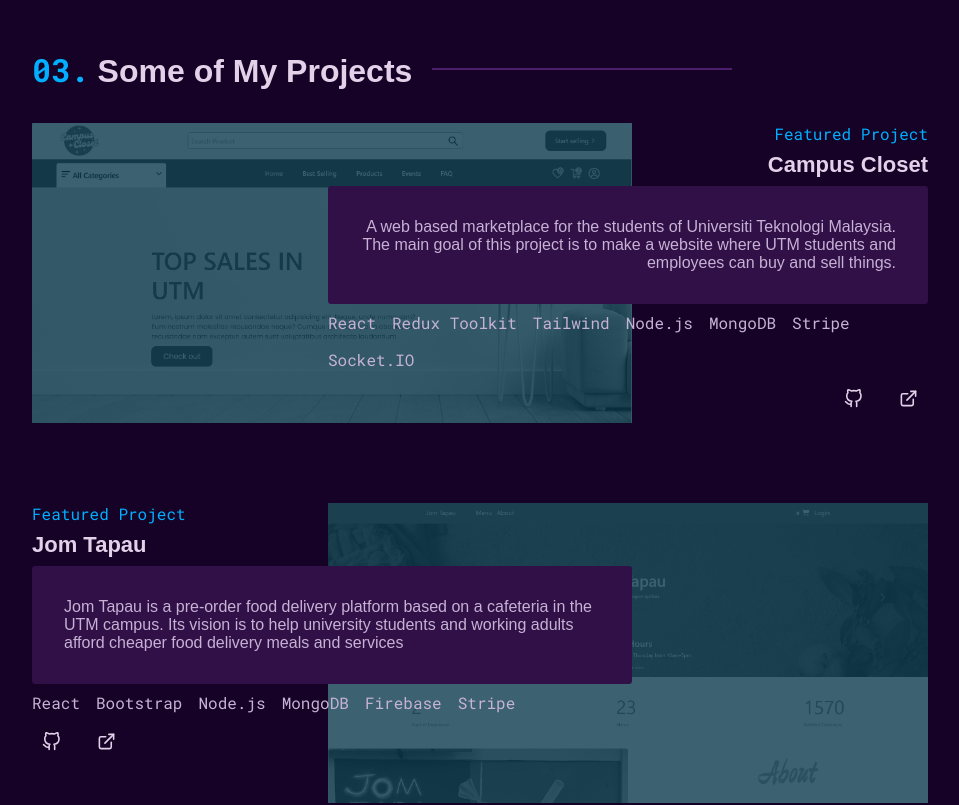
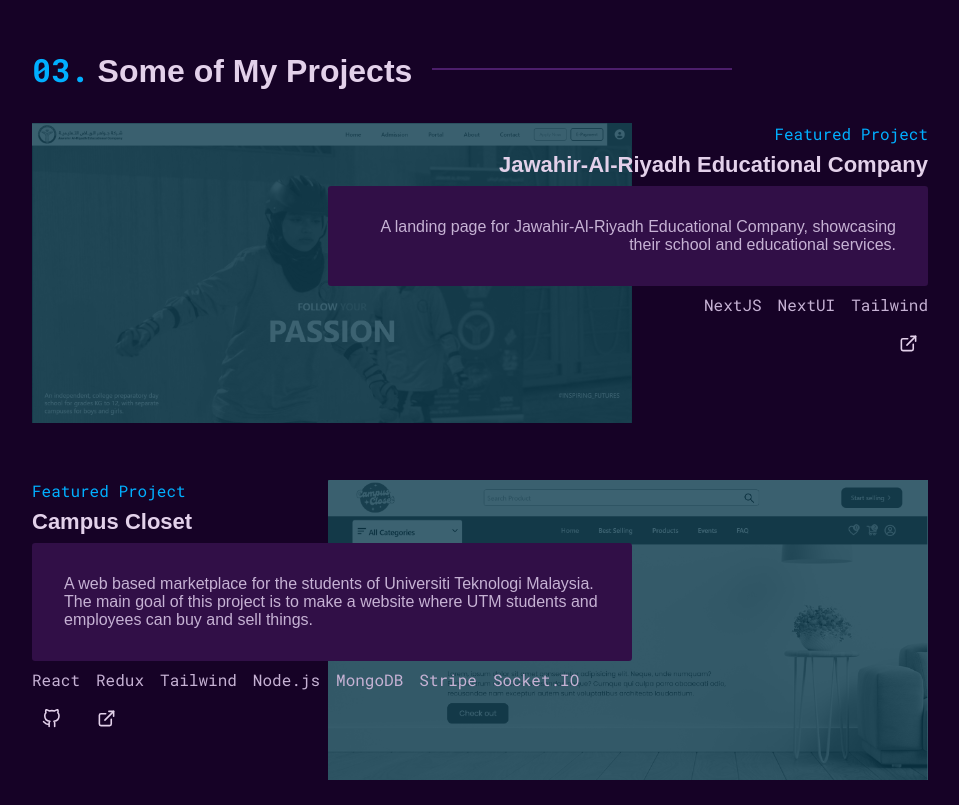
Before and after one commit to ishmumr7/portfolio, a Next.js app: page / in a window 1280 px wide. Shown: the part 2700-3505 px from the top of the page, without its empty margins (160-1119 px from the left). Built offline with nearby package versions, Linux system fonts and the light colour scheme.

Commit message:
Add jawahir school project

```diff
--- a/src/scss/sections/_projects.scss
+++ b/src/scss/sections/_projects.scss
@@ -31,7 +31,7 @@
   &-container {
     display: flex;
     flex-direction: column;
-    gap: 5rem;
+    gap: 7rem;
     .project {
       position: relative;
       display: flex;
--- a/src/sections/Projects.tsx
+++ b/src/sections/Projects.tsx
@@ -9,13 +9,23 @@
 const Projects = () => {
 	const projects = [
 		{
+			image: "/jawahir.png",
+			name: "Jawahir-Al-Riyadh Educational Company",
+			description:
+				"A landing page for Jawahir-Al-Riyadh Educational Company, showcasing their school and educational services.",
+			technologies: ["NextJS", "NextUI", "Tailwind"],
+			externalLinks: {
+				live: "https://jawahir-school.netlify.app/",
+			},
+		},
+		{
 			image: "/campus-closet.png",
 			name: "Campus Closet",
 			description:
 				"A web based marketplace for the students of Universiti Teknologi Malaysia. The main goal of this project is to make a website where UTM students and employees can buy and sell things.",
 			technologies: [
 				"React",
-				"Redux Toolkit",
+				"Redux",
 				"Tailwind",
 				"Node.js",
 				"MongoDB",
@@ -102,6 +112,7 @@
 								))}
 							</ul>
 							<ul className="project-info-links">
+								{project.externalLinks.github && (
 									<li className="project-info-links-item">
 										<Link
 											href={project.externalLinks.github}
@@ -111,6 +122,7 @@
 											<FiGithub />
 										</Link>
 									</li>
+								)}
 								<li className="project-info-links-item">
 									<Link
 										href={project.externalLinks.live}
```
Also changed, not shown: public/jawahir.png (added). Lines whose indentation alone changed are shown as unchanged.
